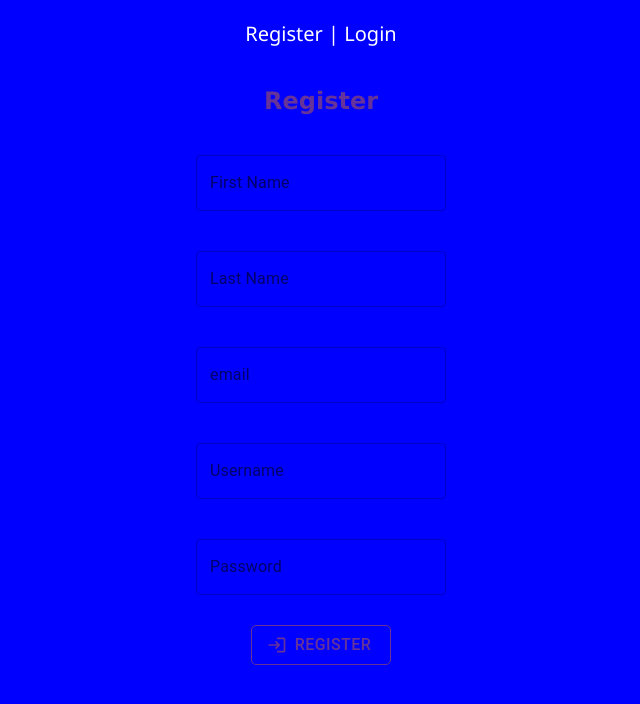
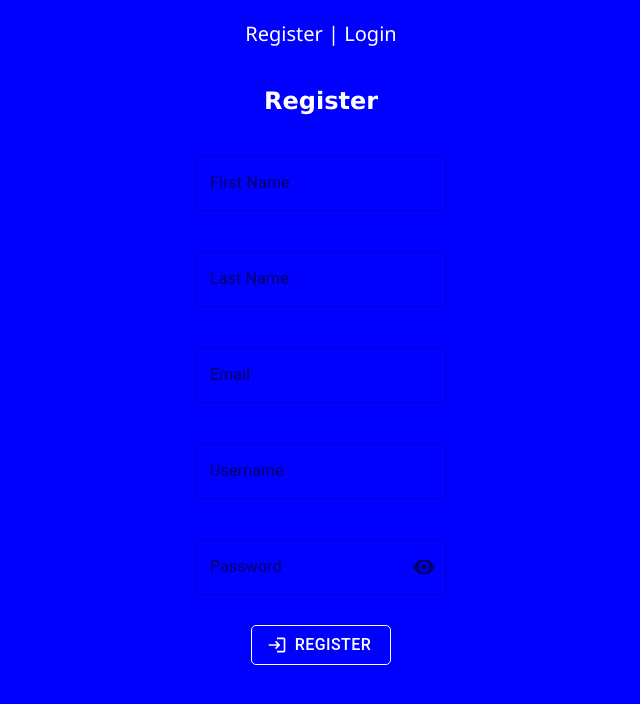
Before and after one commit to ronigold55/FE-react-ts-template, a React (Create React App) app in the folder Frontend/: page /register in a window 1280 px wide. Shown: the top 704 px of the page, without its empty margins (319-959 px from the left). Built offline with nearby package versions, Linux system fonts and the light colour scheme; what notyf would draw is missing.

Commit message:
modifyRegister.tsx/css

```diff
--- a/Frontend/src/Components/AuthArea/Register/Register.css
+++ b/Frontend/src/Components/AuthArea/Register/Register.css
@@ -18,16 +18,16 @@
     align-items: center;
     padding: 10px;
     margin: 10px;
-    border: solid 1px rebeccapurple;
+    border: solid 1px white;
     border-radius: 5px;
-    color: rebeccapurple;
+    color: white;
     font-size: medium;
 }
 
 .Register h2 {
     text-align: center;
     font-family: 'Lucida Sans', 'Lucida Sans Regular', 'Lucida Grande', 'Lucida Sans Unicode', Geneva, Verdana, sans-serif;
-    color: rebeccapurple;
+    color: ;
 }
 
 .Register .SpanMessage {
@@ -41,3 +41,6 @@
     margin: 80px 0;
     position: absolute;
 }
+.Register.TextBox{
+    color: white;
+}
--- a/Frontend/src/Components/AuthArea/Register/Register.tsx
+++ b/Frontend/src/Components/AuthArea/Register/Register.tsx
@@ -1,5 +1,95 @@
-import { Button, TextField } from "@mui/material";
-import LoginIcon from '@mui/icons-material/Login';
+// import { Button, TextField } from "@mui/material";
+// import LoginIcon from '@mui/icons-material/Login';
+// import { useState } from "react";
+// import { useForm } from "react-hook-form";
+// import { useNavigate } from "react-router-dom";
+// import UserModel from "../../../Models/UserModel";
+// import authService from "../../../Services/AuthService";
+// import notifyService from "../../../Services/NotifyService";
+// import "./Register.css";
+
+// function Register(): JSX.Element {
+
+//     const { register, handleSubmit, formState } = useForm<UserModel>();
+//     const navigate = useNavigate();
+
+//     const [usernameExists, setUsernameExists] = useState<boolean>();
+
+//     async function send(user: UserModel) {
+//         try {
+//             const exists = await authService.usernameExists(user.username);
+//             if (exists) {
+//                 setUsernameExists(true);
+//                 return;
+//             }
+//             await authService.register(user);
+//             notifyService.success(`Welcome ${user.username}!`);
+//             navigate("/vacations");
+//         }
+//         catch (err: any) {
+//             notifyService.error(err);
+//             alert("please complete this form");
+//         }
+//     }
+
+//     return (
+//         <div className="Register">
+
+//             <form onSubmit={handleSubmit(send)}>
+
+//                 <h2>Register</h2>
+
+//                 <TextField label="First Name" type="text" variant="outlined" className="TextBox" {...register("firstName", {
+//                     required: { value: true, message: "Missing first name!" },
+//                     minLength: { value: 2, message: "First name must be minimum 2 chars" },
+//                     maxLength: { value: 100, message: "First name can't exceed 100 chars" }
+//                 })} />
+//                 <span className="SpanMessage">{formState.errors.firstName?.message}</span>
+
+//                 <TextField label="Last Name" type="text" variant="outlined" className="TextBox" {...register("lastName", {
+//                     required: { value: true, message: "Missing last name!" },
+//                     minLength: { value: 2, message: "Last name must be minimum 2 chars" },
+//                     maxLength: { value: 100, message: "Last name can't exceed 100 chars" }
+//                 })} />
+//                 <span className="SpanMessage">{formState.errors.lastName?.message}</span>
+
+//                 <TextField label="Email" type="email" variant="outlined" className="TextBox" {...register("email", {
+//                     required: { value: true, message: "Missing email" },
+//                     minLength: { value: 2, message: "Email must be minimum 2 chars" },
+//                     maxLength: { value: 100, message: "Email can't exceed 100 chars" }
+//                 })} />
+//                 <span className="SpanMessage">{formState.errors.email?.message}</span>
+
+
+//                 <TextField label="Username" type="text" variant="outlined" className="TextBox" {...register("username", {
+//                     required: { value: true, message: "Missing username!" },
+//                     minLength: { value: 4, message: "Username must be minimum 4 chars" },
+//                     maxLength: { value: 100, message: "Username can't exceed 100 chars" }
+//                 })} />
+//                 <span className="SpanMessage">{formState.errors.username?.message}</span>
+//                 {usernameExists && <span className="SpanUsernameMessage">Username is taken</span>}
+
+//                 <TextField label="Password" type="password" variant="outlined" className="TextBox" {...register("password", {
+//                     required: { value: true, message: "Missing password!" },
+//                     minLength: { value: 4, message: "Password  must be minimum 4 chars" },
+//                     maxLength: { value: 128, message: "Password can't exceed 128 chars" }
+//                 })} />
+//                 <span className="SpanMessage">{formState.errors.password?.message}</span>
+
+//                 <Button type="submit" className="Btn" startIcon={<LoginIcon fontSize="medium" />}>Register</Button>
+
+//             </form>
+
+//         </div>
+//     );
+// }
+
+// export default Register;
+
+import { Button, TextField, IconButton, InputAdornment } from "@mui/material";
+import LoginIcon from "@mui/icons-material/Login";
+import Visibility from "@mui/icons-material/Visibility";
+import VisibilityOff from "@mui/icons-material/VisibilityOff";
 import { useState } from "react";
 import { useForm } from "react-hook-form";
 import { useNavigate } from "react-router-dom";
@@ -9,11 +99,13 @@ import notifyService from "../../../Services/NotifyService";
 import "./Register.css";
 
 function Register(): JSX.Element {
-
     const { register, handleSubmit, formState } = useForm<UserModel>();
     const navigate = useNavigate();
 
     const [usernameExists, setUsernameExists] = useState<boolean>();
+    const [showPassword, setShowPassword] = useState(false);
+
+    const handleClickShowPassword = () => setShowPassword(!showPassword);
 
     async function send(user: UserModel) {
         try {
@@ -25,15 +117,13 @@ function Register(): JSX.Element {
             await authService.register(user);
             notifyService.success(`Welcome ${user.username}!`);
             navigate("/vacations");
-        }
-        catch (err: any) {
+        } catch (err: any) {
             notifyService.error(err);
         }
     }
 
     return (
         <div className="Register">
-
             <form onSubmit={handleSubmit(send)}>
 
                 <h2>Register</h2>
@@ -52,32 +142,45 @@ function Register(): JSX.Element {
                 })} />
                 <span className="SpanMessage">{formState.errors.lastName?.message}</span>
 
-                <TextField label="email" type="email" variant="outlined" className="TextBox" {...register("email", {
+                <TextField label="Email" type="email" variant="outlined" className="TextBox" {...register("email", {
                     required: { value: true, message: "Missing email" },
-                    minLength: { value: 2, message: "Last name must be minimum 2 chars" },
-                    maxLength: { value: 100, message: "Last name can't exceed 100 chars" }
+                    minLength: { value: 2, message: "Email must be minimum 2 chars" },
+                    maxLength: { value: 100, message: "Email can't exceed 100 chars" }
                 })} />
-                <span className="SpanMessage">{formState.errors.lastName?.message}</span>
+                <span className="SpanMessage">{formState.errors.email?.message}</span>
 
                 <TextField label="Username" type="text" variant="outlined" className="TextBox" {...register("username", {
                     required: { value: true, message: "Missing username!" },
                     minLength: { value: 4, message: "Username must be minimum 4 chars" },
                     maxLength: { value: 100, message: "Username can't exceed 100 chars" }
-                })} />
+                })} onChange={() => setUsernameExists(false)} />
                 <span className="SpanMessage">{formState.errors.username?.message}</span>
                 {usernameExists && <span className="SpanUsernameMessage">Username is taken</span>}
 
-                <TextField label="Password" type="password" variant="outlined" className="TextBox" {...register("password", {
-                    required: { value: true, message: "Missing password!" },
-                    minLength: { value: 4, message: "Password  must be minimum 4 chars" },
-                    maxLength: { value: 128, message: "Password can't exceed 128 chars" }
-                })} />
+                <TextField
+                    label="Password"
+                    type={showPassword ? "text" : "password"}
+                    variant="outlined"
+                    className="TextBox"
+                    {...register("password", {
+                        required: { value: true, message: "Missing password!" },
+                        minLength: { value: 4, message: "Password must be minimum 4 chars" },
+                        maxLength: { value: 128, message: "Password can't exceed 128 chars" }
+                    })}
+                    InputProps={{
+                        endAdornment: (
+                            <InputAdornment position="end">
+                                <IconButton onClick={handleClickShowPassword} edge="end">
+                                    {showPassword ? <VisibilityOff /> : <Visibility />}
+                                </IconButton>
+                            </InputAdornment>
+                        ),
+                    }}
+                />
                 <span className="SpanMessage">{formState.errors.password?.message}</span>
 
                 <Button type="submit" className="Btn" startIcon={<LoginIcon fontSize="medium" />}>Register</Button>
-
             </form>
-
         </div>
     );
 }
```
